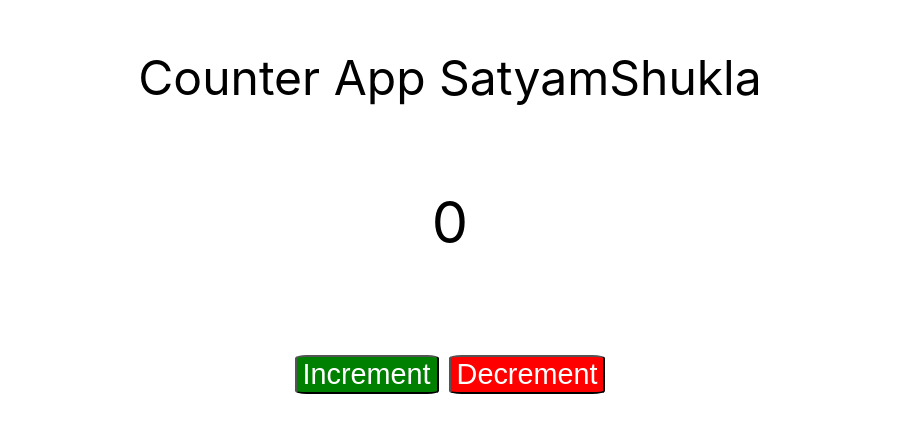
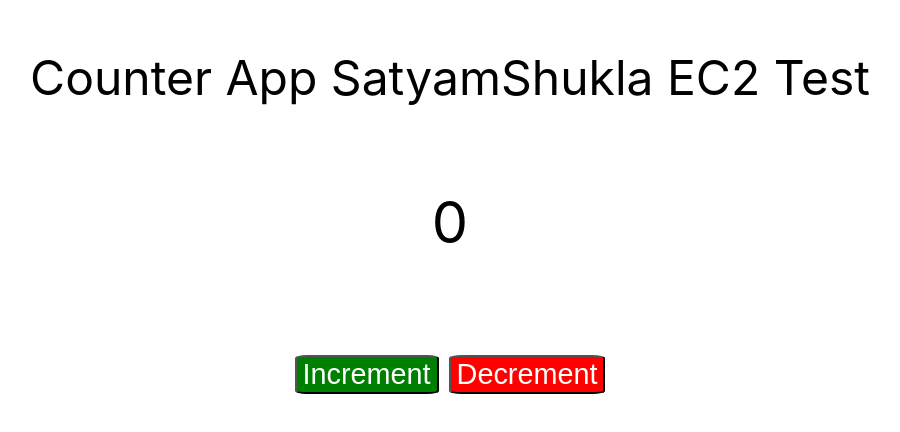
Before and after one commit to Satyam6458/counter-1, a React (Create React App) app: page / in a window 1280 px wide. Shown: the part 138-570 px from the top of the page, without its empty margins (190-1090 px from the left). Built offline with nearby package versions, Linux system fonts and the light colour scheme.

Commit message:
ec2 test -1

```diff
--- a/src/App.js
+++ b/src/App.js
@@ -35,7 +35,7 @@ const App = () => {
 				top: "-15%",
 			}}
 		>
-			Counter App SatyamShukla
+			Counter App SatyamShukla EC2 Test
 			<div
 				style={{
 					fontSize: "120%",
```
